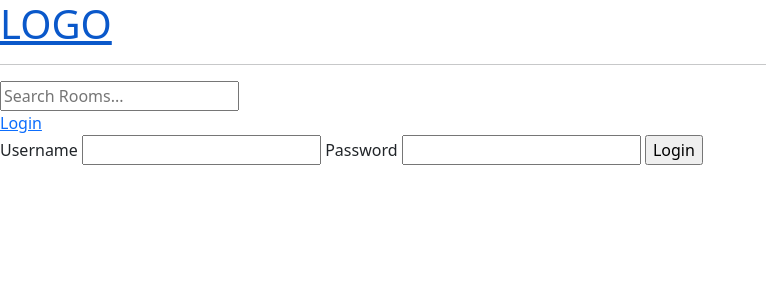
After one commit to Nisschhal/studyBudddy, a Django app: page /login/ in a window 1280 px wide. The commit adds this page. Shown: the top 300 px of the page, without its empty margins (0-766 px from the left). Run offline with Django 4.2, Linux system fonts and the light colour scheme.

Commit message:
login and registeration

```diff
--- /dev/null
+++ b/studybud/base/templates/base/login_signup.html
@@ -0,0 +1,18 @@
+{% extends 'base.html' %}
+
+{% block content %}
+
+<form action="{% url 'home' %}" method="post">
+    {% csrf_token %}
+    <label for="username">Username</label>
+    <input type="text" name="username" id="username">
+
+    <label for="password">Password</label>
+    <input type="password" name="password" id="password">
+
+    <input type="submit" value="Login">
+
+
+</form>
+
+{% endblock content %}
--- a/studybud/base/urls.py
+++ b/studybud/base/urls.py
@@ -3,7 +3,14 @@ from . import views
 
 
 urlpatterns = [
+    path("login/", views.loginUser, name="login"),
+    path("logout/", views.logoutUser, name="logout"),
+
+
+
     path("", views.home, name='home'),
     path('room_page/<str:pk>/', views.room, name='room'),
     path('create_room/', views.createRoom, name='create-room'),
+    path('update_room/<str:pk>/', views.updateRoom, name='update-room'),
+    path('delete_room/<str:pk>/', views.deleteRoom, name='delete-room'),
 ]
--- a/studybud/base/views.py
+++ b/studybud/base/views.py
@@ -1,25 +1,68 @@
 from django.shortcuts import render, redirect
 from django.http import HttpResponse
+from django.db.models import Q
+from django.contrib.auth.models import User
+from django.contrib.auth import authenticate, login, logout
+from django.contrib import messages
+from django.contrib.auth.decorators import login_required
+
+
 from . import models
 from . import forms
 
 # Create your views here.
 
 
+def loginUser(request):
+    if request.method == 'POST':
+        username = request.POST.get('username')
+        password = request.POST.get('password')
+
+        try:
+            user = User.objects.get(username=username)
+        except:
+            messages.error(request, "User does not exist!!")
+
+        user = authenticate(request, username=username, password=password)
+
+        if user is not None:
+            login(request, user)
+            return redirect('home')
+        else:
+            messages.error(request, "username or password wrong!! ")
+            return redirect('login')
+
+    context = {}
+    return render(request, 'base/login_signup.html', context)
+
+
+@login_required
+def logoutUser(request):
+    logout(request)
+    return redirect('home')
+
+
 def home(request):
-    rooms = models.Room.objects.all()
-    return render(request, 'base/home.html', context={'rooms': rooms})
+    q = request.GET.get('q') if request.GET.get('q') != None else ''
+
+    rooms = models.Room.objects.filter(
+        Q(topic__name__icontains=q) |
+        Q(description__icontains=q) |
+        Q(name__icontains=q) |
+        Q(host__username__icontains=q))
+    room_count = rooms.count()
+    topics = models.Topic.objects.all()
+    return render(request, 'base/home.html', context={'rooms': rooms, 'topics': topics, 'room_count': room_count})
 
 
 def room(request, pk):
-    room = None
-    for i in rooms:
-        if i['id'] == int(pk):
-            room = i
+    room = models.Room.objects.get(id=pk)
+
     context = {'room': room}
     return render(request, 'base/room.html', context)
 
 
+@login_required
 def createRoom(request):
     form = forms.RoomForm()
     if request.method == 'POST':
@@ -30,3 +73,25 @@ def createRoom(request):
 
     context = {'form': form}
     return render(request, 'base/room_form.html', context)
+
+
+@login_required
+def updateRoom(request, pk):
+    room = models.Room.objects.get(id=pk)
+    form = forms.RoomForm(instance=room)
+    if request.method == 'POST':
+        form = forms.RoomForm(request.POST, instance=room)
+        if form.is_valid():
+            form.save()
+            return redirect('home')
+
+    context = {'form': form}
+    return render(request, 'base/room_form.html', context)
+
+
+def deleteRoom(request, pk):
+    room = models.Room.objects.get(id=pk)
+    if request.method == 'POST':
+        room.delete()
+        return redirect('home')
+    return render(request, 'base/delete.html', {'obj': room})
--- a/studybud/studybud/settings.py
+++ b/studybud/studybud/settings.py
@@ -118,6 +118,9 @@ USE_TZ = True
 # https://docs.djangoproject.com/en/4.0/howto/static-files/
 
 STATIC_URL = 'static/'
+STATICFILES_DIRS = [
+    BASE_DIR / 'static'
+]
 
 # Default primary key field type
 # https://docs.djangoproject.com/en/4.0/ref/settings/#default-auto-field
--- a/studybud/studybud/urls.py
+++ b/studybud/studybud/urls.py
@@ -18,10 +18,6 @@ from django.urls import path, include
 from django.http import HttpResponse
 
 
-def home(request):
-    return HttpResponse("Hello World!!")
-
-
 urlpatterns = [
     path('admin/', admin.site.urls),
     path("", include("base.urls")),
--- a/studybud/templates/base.html
+++ b/studybud/templates/base.html
@@ -1,4 +1,6 @@
 <!DOCTYPE html>
+{% load static %}
+
 <html lang="en">
 
 <head>
@@ -7,12 +9,33 @@
     <meta name="viewport" content="width=device-width, initial-scale=1.0">
     {% block title %}
     {% endblock title %}
+
+    <link rel="stylesheet" href="{% static 'css/style.css' %}">
+    <link href="https://cdn.jsdelivr.net/npm/bootstrap@5.1.3/dist/css/bootstrap.min.css" rel="stylesheet"
+        integrity="sha384-1BmE4kWBq78iYhFldvKuhfTAU6auU8tT94WrHftjDbrCEXSU1oBoqyl2QvZ6jIW3" crossorigin="anonymous">
+
+    {% block style %}
+    {% endblock style %}
+
 </head>
 
 <body>
     {% include 'header.html' %}
+    {% if messages %}
+    <ul class="messages">
+        {% for message in messages %}
+        <li{% if message.tags %} class="{{message.tag}}" {% endif %}>
+            {{message}}
+            </li>
+
+            {% endfor %}
+    </ul>
+    {% endif %}
     {% block content %}
     {% endblock content %}
+    <script src="https://cdn.jsdelivr.net/npm/bootstrap@5.1.3/dist/js/bootstrap.bundle.min.js"
+        integrity="sha384-ka7Sk0Gln4gmtz2MlQnikT1wXgYsOg+OMhuP+IlRH9sENBO0LRn5q+8nbTov4+1p"
+        crossorigin="anonymous"></script>
 
 </body>
 
--- a/studybud/templates/header.html
+++ b/studybud/templates/header.html
@@ -2,3 +2,15 @@
     <h1>LOGO</h1>
 </a>
 <hr>
+<form action="{% url 'home' %}" method="get">
+
+    <input type="text" name="q" id="" placeholder="Search Rooms..." />
+
+</form>
+
+{% if request.user.is_authenticated %}
+<span>{{request.user.username}}</span>
+<a href="{% url 'logout' %}">Logout </a>
+{% else %}
+<a href=" {% url 'login' %}">Login</a>
+{% endif %}
```
Also changed, not shown: studybud/base/templates/base/delete.html (added, +17 -0 lines), studybud/base/templates/base/home.html (+35 -1 lines), studybud/db.sqlite3, studybud/static/css/style.css (added), studybud/static/js/js.js (added).
